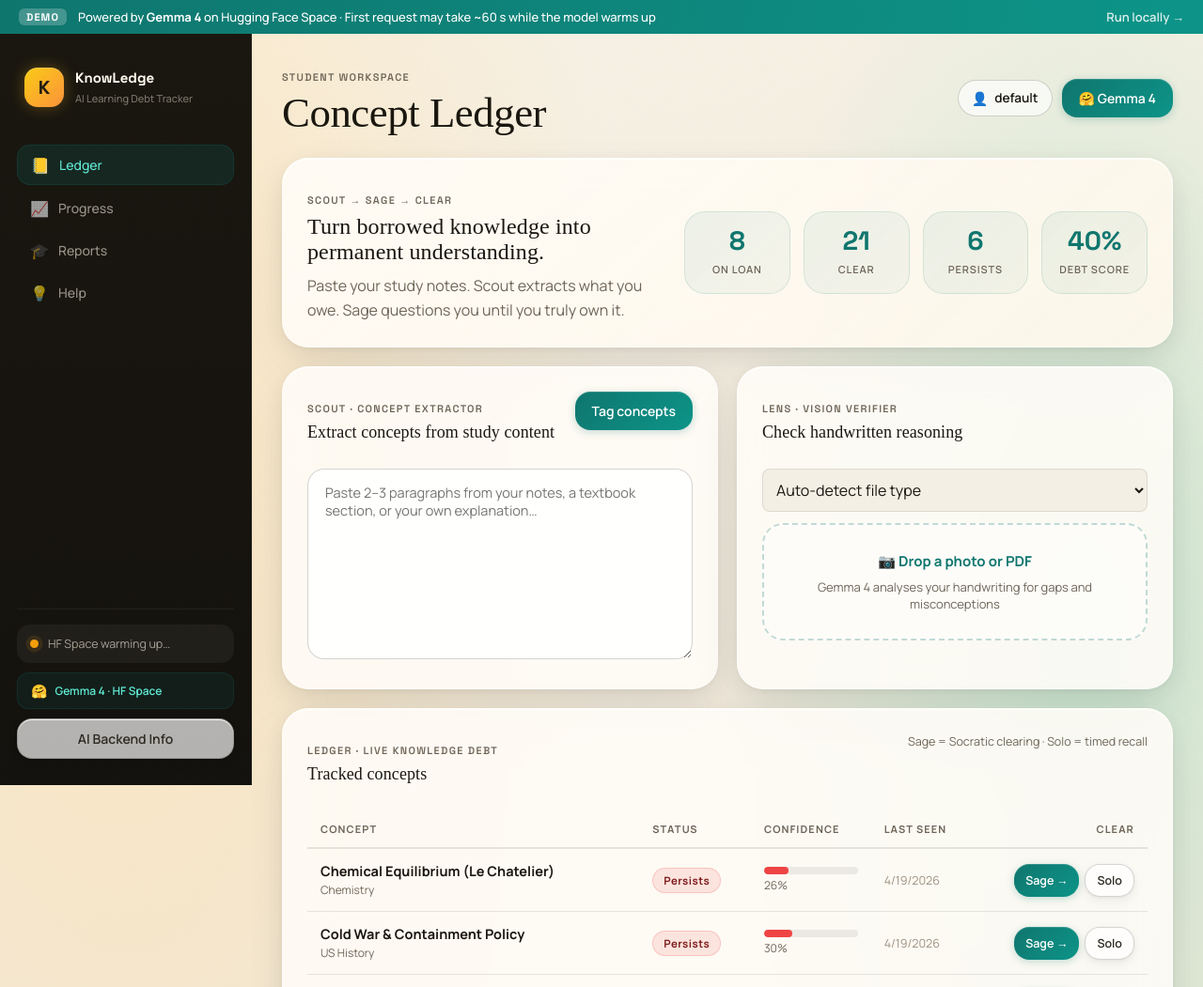
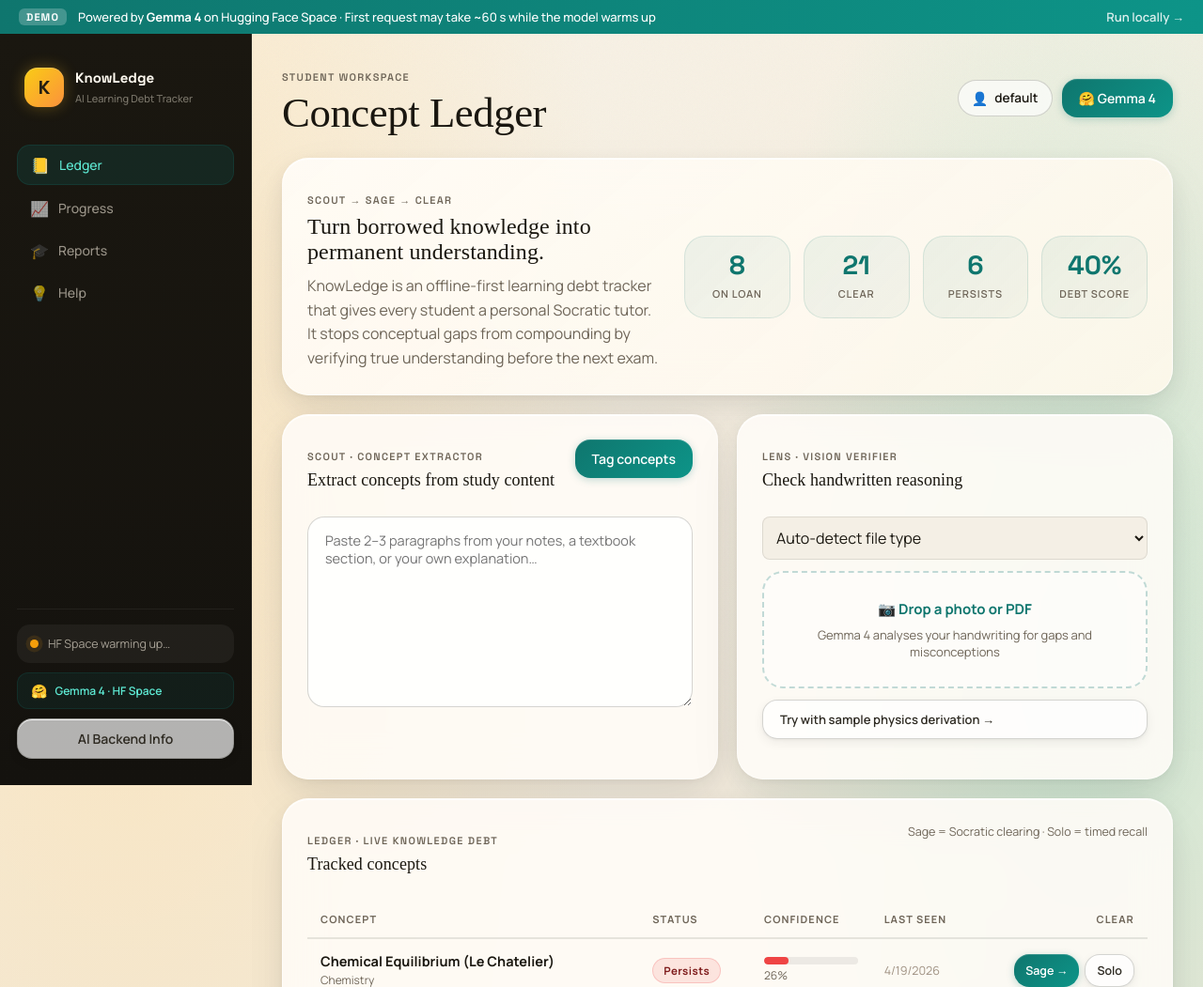
Before and after one commit to Charan-suresh/KnowLedge, a FastAPI app: page /ledger in a window 1280 px wide. Shown: the top 1051 px of the page at 94% size. Run offline with FastAPI, Linux system fonts and the light colour scheme; data comes from the database, SQL or seed files in the repository; data that the repository does not hold is empty; some web fonts are replaced.

Commit message:
feat: Address hackathon judge feedback for UI/UX improvements
- Added sample physics handwritten derivation and a 'Test with Sample' button to surface the Lens multimodal capability easily.
- Updated the Hero copy to include a strong 2-sentence impact statement about Comprehension Debt.
- Exposed the Anti-Cheat telemetry engine with a visible pulsing badge in the Sage modal to show judges it is intentional.
- Wrapped the 'Ollama not detected' banner in strict Jinja conditional logic so it never renders incorrectly on the live demo environment.

```diff
--- a/knowledge/templates/base.html
+++ b/knowledge/templates/base.html
@@ -37,6 +37,7 @@
       <div class="loading-dots"><span></span><span></span><span></span></div>
 
       <!-- Only shown for local Ollama users when model not found -->
+      {% if inference_backend != "hf_space" and not demo_mode %}
       <div id="ollamaHelp" style="display:none" class="ollama-help">
         <p><strong>Ollama not detected.</strong> To run locally:</p>
         <ol>
@@ -48,6 +49,7 @@
         <p class="hint">~3.2 GB download · Runs on any laptop with 6 GB RAM</p>
         <button class="btn btn-ghost" style="margin-top:12px" onclick="skipLoading()">Continue without AI →</button>
       </div>
+      {% endif %}
     </div>
   </div>
 
@@ -222,7 +224,8 @@
           <h3 id="sageTitle">Clearing Concept</h3>
         </div>
         <div style="display:flex;align-items:center;gap:8px">
-          <div id="integrityBadge" style="display:none;font-size:11px;padding:3px 8px;border-radius:20px;background:rgba(251,191,36,0.15);color:#f59e0b;border:1px solid rgba(251,191,36,0.3)">⚠ Typing pattern unusual</div>
+          <div id="telemetryBadge" style="font-size:11px;padding:3px 8px;border-radius:20px;background:rgba(74,222,128,0.1);color:#4ade80;border:1px solid rgba(74,222,128,0.2)" title="Anti-cheat engine is analyzing keystrokes in real-time">🟢 Telemetry Active</div>
+          <div id="integrityBadge" style="display:none;font-size:11px;padding:3px 8px;border-radius:20px;background:rgba(251,191,36,0.15);color:#f59e0b;border:1px solid rgba(251,191,36,0.3)">⚠ Unusual typing cadence detected</div>
           <div id="sageTimerBadge" style="display:none;font-size:13px;padding:3px 8px;border-radius:20px;background:var(--card);border:1px solid var(--line);font-family:monospace;font-weight:600">⏱ 01:10</div>
           <button class="icon-btn" type="button" onclick="closeSageModal()">✕</button>
         </div>
--- a/knowledge/templates/ledger.html
+++ b/knowledge/templates/ledger.html
@@ -11,7 +11,7 @@
   <div>
     <p class="eyebrow">Scout → Sage → Clear</p>
     <h2>Turn borrowed knowledge into permanent understanding.</h2>
-    <p class="hero-copy">Paste your study notes. Scout extracts what you owe. Sage questions you until you truly own it.</p>
+    <p class="hero-copy">KnowLedge is an offline-first learning debt tracker that gives every student a personal Socratic tutor. It stops conceptual gaps from compounding by verifying true understanding before the next exam.</p>
   </div>
   <div class="hero-pill-grid">
     <div class="hero-pill"><span id="statLoan">—</span><small>On Loan</small></div>
@@ -53,6 +53,9 @@
         <strong>📷 Drop a photo or PDF</strong>
         <span>Gemma 4 analyses your handwriting for gaps and misconceptions</span>
       </label>
+      <div style="margin-top:12px;text-align:center">
+        <button class="btn btn-ghost" style="font-size:13px;width:100%" type="button" onclick="testSampleLens()">Try with sample physics derivation →</button>
+      </div>
     </div>
     <div id="lensResult" class="lens-card"></div>
   </section>
@@ -249,6 +252,18 @@
     }
   }
 
+  async function testSampleLens() {
+    try {
+      const response = await fetch('/static/sample_physics.png');
+      const blob = await response.blob();
+      const file = new File([blob], 'sample_physics.png', { type: 'image/png' });
+      document.getElementById('lensFileType').value = 'image';
+      runLens(file);
+    } catch (e) {
+      if (typeof showToast === "function") showToast("Could not load sample image", "error");
+    }
+  }
+
   document.addEventListener("DOMContentLoaded", refreshLedger);
 </script>
 {% endblock %}
```
Also changed, not shown: knowledge/static/sample_physics.png (added).
